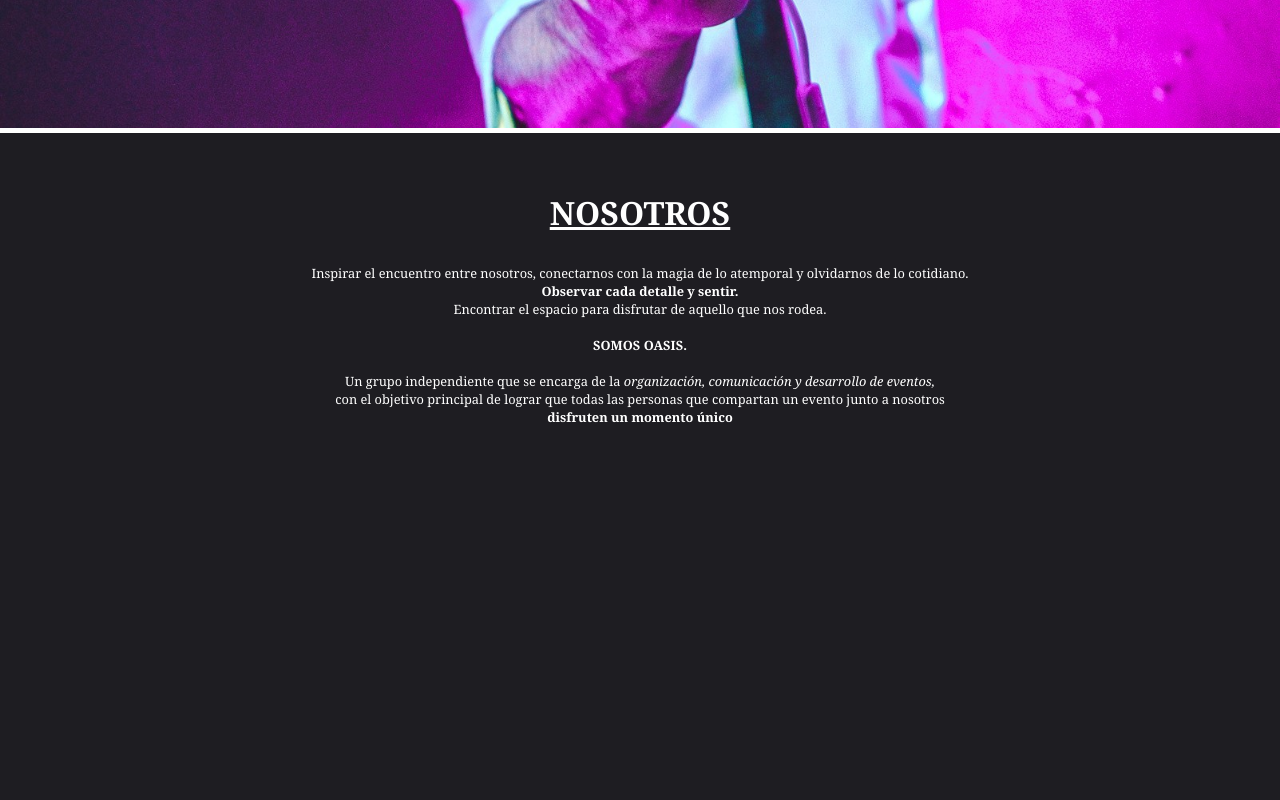
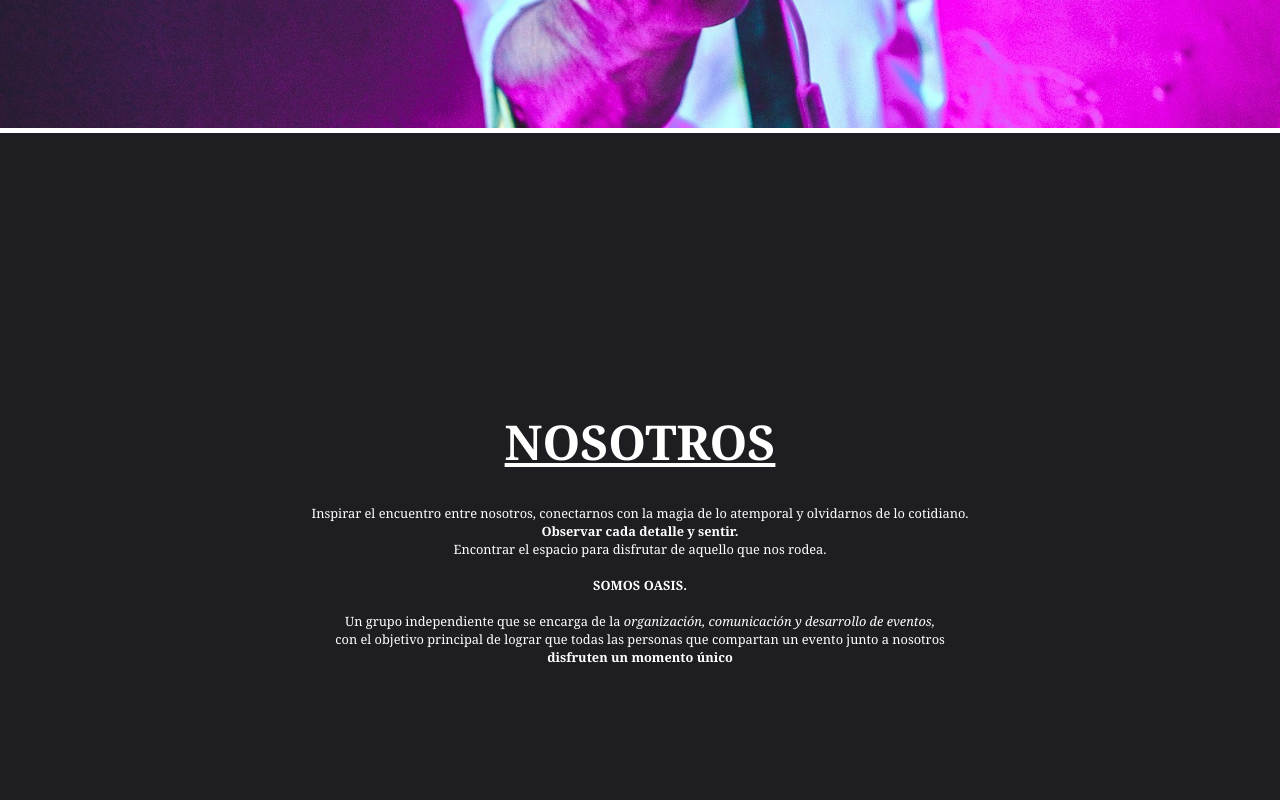
Before and after one commit to BarbiDaulerio/proyecto-dw-daulerio, a plain HTML site: page index.html in a window 1280 px wide. Shown: the part 680-1480 px from the top of the page. Drawn offline with Linux system fonts and the light colour scheme.

Commit message:
cambie el tamaño del titulo de nosotros, agregue una clase para el parrafo y tambien le cambie el tamaño de la fuente. display flex al contenedor

```diff
--- a/css/style.css
+++ b/css/style.css
@@ -127,17 +127,23 @@ header {
 
 }
 
-@media(min-width:1024px) {
+@media(min-width:1024px){
     .nosotros-container {
         height: 100vh;
-
+        display: flex;
+        justify-content: center;
     }
 
     .titulo-nosotros {
+        font-size: 3rem;
+    }
+
+
+    .parrafo-nosotros{
         font-size: 2rem;
     }
 
-}
+    }
 
     /* SECCION GALERIA*/
     .galeria h2 {
```
